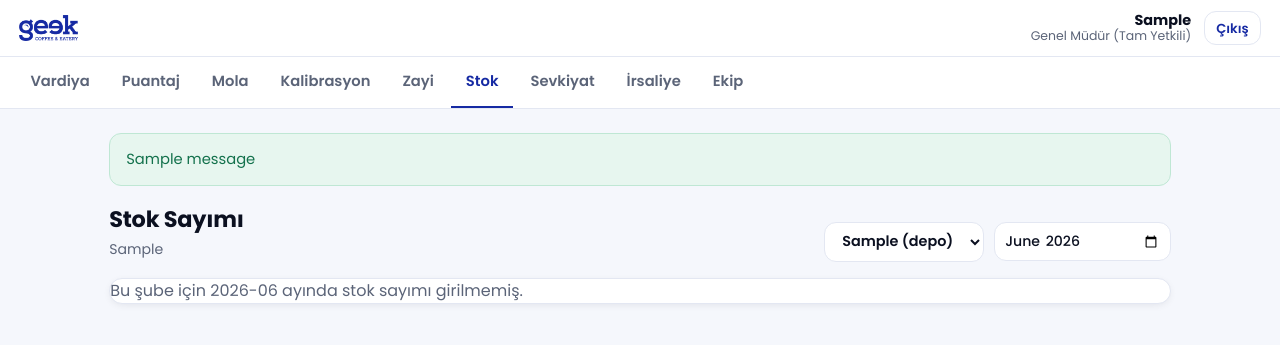
After one commit to mCglawyer/GEEK-SON-SURUM, a Django app: page /stok/ in a window 1280 px wide. The commit adds this page. Shown: the top 345 px of the page. Run offline with Django 5.2, Linux system fonts and the light colour scheme; a user stored in the database is signed in; tables that the repository leaves empty hold one stand-in row (values such as "Sample post"); one stand-in notice (Sample message) is shown.

Commit message:
stok sayimi altyapisi + sevkiyat belge kisiti

```diff
--- a/panel/templates/_nav.html
+++ b/panel/templates/_nav.html
@@ -21,12 +21,14 @@
   {% elif personel.rol == 'Satın Alma' or personel.rol == 'Sevkiyat' %}
     <a href="{% url 'sevkiyat' %}" class="{% if aktif == 'sevkiyat' %}aktif{% endif %}">Sevkiyat</a>
     <a href="{% url 'irsaliye' %}" class="{% if aktif == 'irsaliye' %}aktif{% endif %}">İrsaliye</a>
+    {% if personel.rol == 'Satın Alma' %}<a href="{% url 'stok' %}" class="{% if aktif == 'stok' %}aktif{% endif %}">Stok</a>{% endif %}
   {% else %}
     <a href="{% url 'ana_sayfa' %}" class="{% if aktif == 'home' %}aktif{% endif %}">Vardiya</a>
     <a href="{% url 'puantaj' %}" class="{% if aktif == 'puantaj' %}aktif{% endif %}">Puantaj</a>
     <a href="{% url 'mola' %}" class="{% if aktif == 'mola' %}aktif{% endif %}">Mola</a>
     <a href="{% url 'kalibrasyon' %}" class="{% if aktif == 'kalibrasyon' %}aktif{% endif %}">Kalibrasyon</a>
     <a href="{% url 'zayi' %}" class="{% if aktif == 'zayi' %}aktif{% endif %}">Zayi</a>
+    <a href="{% url 'stok' %}" class="{% if aktif == 'stok' %}aktif{% endif %}">Stok</a>
     <a href="{% url 'sevkiyat' %}" class="{% if aktif == 'sevkiyat' %}aktif{% endif %}">Sevkiyat</a>
     {% if personel.rol == 'Genel Müdür' or personel.rol == 'Müdür' or personel.rol == 'Operatör' or personel.rol == 'Yatırımcı' %}<a href="{% url 'irsaliye' %}" class="{% if aktif == 'irsaliye' %}aktif{% endif %}">İrsaliye</a><a href="{% url 'ekip' %}" class="{% if aktif == 'ekip' %}aktif{% endif %}">{% if personel.rol == 'Müdür' %}Şefler{% else %}Ekip{% endif %}</a>{% endif %}
   {% endif %}
--- a/panel/templates/base.html
+++ b/panel/templates/base.html
@@ -16,7 +16,7 @@
   <link rel="preconnect" href="https://fonts.googleapis.com">
   <link rel="preconnect" href="https://fonts.gstatic.com" crossorigin>
   <link href="https://fonts.googleapis.com/css2?family=Poppins:wght@400;500;600;700&display=swap" rel="stylesheet">
-  <link rel="stylesheet" href="{% static 'css/app.css' %}?v=14">
+  <link rel="stylesheet" href="{% static 'css/app.css' %}?v=15">
   {% block extra_head %}{% endblock %}
 </head>
 <body>
--- a/panel/templates/sevkiyat_kart.html
+++ b/panel/templates/sevkiyat_kart.html
@@ -81,7 +81,7 @@
       </li>
       {% endfor %}
     </ul>
-    {% if not is_sef %}{% if t.durum == 'Sevkiyatta' or t.durum == 'Onay Bekliyor' or t.durum == 'Onaylandı' %}
+    {% if belge_yetkili %}{% if t.durum == 'Sevkiyatta' or t.durum == 'Onay Bekliyor' or t.durum == 'Onaylandı' %}
     <div class="sv-belgeler">
       <a class="btn btn-ghost btn-mini" href="{% url 'sevkiyat_belge' t.id 'yukleme' %}" target="_blank" rel="noopener">Yükleme belgesi (PDF)</a>
       {% if t.durum == 'Onaylandı' %}
--- /dev/null
+++ b/panel/templates/stok.html
@@ -0,0 +1,72 @@
+{% extends 'base.html' %}
+{% load static %}
+{% block title %}Stok Sayımı · Geek Panel{% endblock %}
+{% block body %}
+{% include '_nav.html' %}
+<div class="container">
+  {% if messages %}{% for m in messages %}<div class="alert alert-success">{{ m }}</div>{% endfor %}{% endif %}
+
+  <div class="plan-head">
+    <div><h2>Stok Sayımı</h2><span class="plan-aralik">{% if sel_sube %}{{ sel_sube.ad }}{% else %}Şube tanımsız{% endif %}{% if sayim and is_viewer %} · son güncelleme {{ sayim.guncelleme|date:"d.m.Y H:i" }}{% endif %}</span></div>
+    <div class="yon-secimler">
+      {% if is_viewer %}
+      <select class="sube-sec" onchange="location.href='?sube_id='+this.value+'&stok_ay={{ selected_ay_str }}'">
+        {% for s in subeler %}<option value="{{ s.id }}"{% if sel_sube and s.id == sel_sube.id %} selected{% endif %}>{{ s.ad }}{% if s.depo_mu %} (depo){% endif %}</option>{% endfor %}
+      </select>
+      {% endif %}
+      <input type="month" class="ay-sec" value="{{ selected_ay_str }}" onchange="location.href='?{% if is_viewer %}sube_id={{ sel_sube.id }}&{% endif %}stok_ay='+this.value">
+    </div>
+  </div>
+
+  {% if not sel_sube %}
+  <div class="card"><p style="margin:0;color:var(--muted)">{% if is_sef %}Şubeniz tanımlı değil. Yöneticinize başvurun.{% else %}Görüntülenecek şube yok.{% endif %}</p></div>
+
+  {% elif is_sef %}
+    {% if not katalog_var %}
+    <div class="card"><p style="margin:0;color:var(--muted)">Stok sayım listesi henüz tanımlı değil. Yönetim, sayılacak ürün listesini (Excel) sisteme yükledikten sonra burada görünecek.</p></div>
+    {% else %}
+    <form method="post" class="stok-form">{% csrf_token %}
+      <input type="hidden" name="islem" value="stok_kaydet">
+      {% for g in gruplar %}
+      <div class="card stok-grup">
+        <h3>{{ g.kategori }}</h3>
+        <div class="stok-liste">
+          {% for it in g.urunler %}
+          <div class="stok-row">
+            <span class="stok-ad">{{ it.urun.ad }}</span>
+            <span class="stok-inp">
+              <input type="number" step="0.01" min="0" name="miktar_{{ it.urun.id }}" value="{{ it.miktar|default_if_none:'' }}" placeholder="0">
+              <em>{{ it.urun.birim }}</em>
+            </span>
+          </div>
+          {% endfor %}
+        </div>
+      </div>
+      {% endfor %}
+      <div class="stok-kaydet"><button class="btn btn-primary">Stok sayımını kaydet</button></div>
+    </form>
+    {% endif %}
+
+  {% else %}
+    {% if sayim and gruplar %}
+    {% for g in gruplar %}
+    <div class="card stok-grup">
+      <h3>{{ g.kategori }}</h3>
+      <div class="stok-liste">
+        {% for k in g.urunler %}
+        <div class="stok-row">
+          <span class="stok-ad">{{ k.urun_ad }}</span>
+          <span class="stok-deger"><b>{{ k.miktar|floatformat:"-2" }}</b> {{ k.birim }}</span>
+        </div>
+        {% endfor %}
+      </div>
+    </div>
+    {% endfor %}
+    <p class="stok-meta">Giren: {{ sayim.giren_ad|default:"—" }} · {{ sayim.guncelleme|date:"d.m.Y H:i" }}</p>
+    {% else %}
+    <div class="card"><p style="margin:0;color:var(--muted)">Bu şube için {{ selected_ay_str }} ayında stok sayımı girilmemiş.</p></div>
+    {% endif %}
+  {% endif %}
+
+</div>
+{% endblock %}
--- a/panel/urls.py
+++ b/panel/urls.py
@@ -17,6 +17,7 @@ urlpatterns = [
     path('sevkiyat/<int:talep_id>/excel/', views.sevkiyat_excel, name='sevkiyat_excel'),
     path('kalibrasyon/', views.kalibrasyon_sayfa, name='kalibrasyon'),
     path('irsaliye/', views.irsaliye_sayfa, name='irsaliye'),
+    path('stok/', views.stok_sayimi, name='stok'),
     path('kvkk/', views.kvkk, name='kvkk'),
     path('kullanim-kosullari/', views.kullanim_kosullari, name='kullanim_kosullari'),
     path('gizlilik/', views.gizlilik, name='gizlilik'),
--- a/panel/views.py
+++ b/panel/views.py
@@ -9,6 +9,7 @@ from openpyxl.styles import Font, Alignment, PatternFill, Border, Side
 from openpyxl.utils import get_column_letter
 
 from django.shortcuts import render, redirect
+from django.urls import reverse
 from django.contrib import messages
 from django.http import HttpResponse
 from django.utils import timezone
@@ -18,6 +19,7 @@ from django.contrib.auth import authenticate, login as auth_login, logout as aut
 from django.contrib.auth.models import User
 
 from .models import (Personel, KodKilit, Vardiya, Mola, Sube, Puantaj, Zayi, Birim, Kalibrasyon, Irsaliye,
+                     StokUrun, StokSayim, StokSayimKalem,
                      SevkiyatTalep, SevkiyatKalem, SevkiyatBirim, SevkiyatDurumu,
                      SevkiyatForm, Urun, SiparisHareket,
                      Rol, OnayDurumu, VardiyaTipi)
@@ -997,6 +999,84 @@ def irsaliye_sayfa(request):
         'goruntuleyebilir': goruntuleyebilir, 'kayitlar': kayitlar,
         'secili_tarih': ref.strftime('%Y-%m-%d'), 'en_eski_tarih': en_eski.strftime('%Y-%m-%d'),
         'bugun': today.strftime('%Y-%m-%d'),
+    })
+
+
+# =========================================================================
+# STOK SAYIMI ( /stok/ ) — şube şefi ay sonu stok girer; yönetim şube bazında görür
+# =========================================================================
+def stok_sayimi(request):
+    if not request.user.is_authenticated:
+        return redirect('ana_sayfa')
+    if _cikis_mi(request):
+        return _logout(request)
+    personel = _aktif_personel(request)
+    if personel is None:
+        return redirect('ana_sayfa')
+
+    is_sef = personel.rol == Rol.SEF
+    is_viewer = personel.rol in (Rol.MUDUR, Rol.GENEL_MUDUR, Rol.SATIN_ALMA, Rol.OPERATOR, Rol.YATIRIMCI)
+    if not (is_sef or is_viewer):
+        return redirect('ana_sayfa')
+
+    ay_str = request.GET.get('stok_ay') or timezone.localdate().strftime('%Y-%m')
+    ay_ilk, _ = _ay_araligi(ay_str)
+
+    if is_sef:
+        subeler = []
+        sel_sube = personel.sube
+    else:
+        subeler = _yon_subeler(personel)
+        sel_sube = _yonetici_sube(request, subeler)
+
+    if request.method == 'POST' and is_sef and sel_sube:
+        if request.POST.get('islem') == 'stok_kaydet':
+            sayim, _olusan = StokSayim.objects.get_or_create(sube=sel_sube, ay=ay_ilk)
+            sayim.giren = personel
+            sayim.giren_ad = personel.ad_soyad
+            sayim.save()
+            sayim.kalemler.all().delete()
+            for u in StokUrun.objects.filter(aktif=True):
+                raw = request.POST.get('miktar_%s' % u.id, '').strip().replace(',', '.')
+                if not raw:
+                    continue
+                try:
+                    miktar = Decimal(raw)
+                except Exception:
+                    continue
+                if miktar < 0:
+                    continue
+                StokSayimKalem.objects.create(sayim=sayim, urun=u, urun_ad=u.ad,
+                                              kategori=u.kategori, birim=u.birim, miktar=miktar)
+            messages.success(request, f"{ay_ilk:%m.%Y} stok sayımı kaydedildi.")
+        return redirect(f"{reverse('stok')}?stok_ay={ay_str}")
+
+    sayim = StokSayim.objects.filter(sube=sel_sube, ay=ay_ilk).first() if sel_sube else None
+    girilen = {}
+    if sayim:
+        for k in sayim.kalemler.all():
+            girilen[k.urun_id] = k
+
+    # Kategori bazlı gruplu liste (katalog henüz boşsa boş gelir)
+    gruplar = []
+    if is_sef:
+        kat_map = {}
+        for u in StokUrun.objects.filter(aktif=True).order_by('kategori', 'sira', 'ad'):
+            g = girilen.get(u.id)
+            kat_map.setdefault(u.kategori or 'Diğer', []).append({
+                'urun': u, 'miktar': (g.miktar if g else None)})
+        gruplar = [{'kategori': k, 'urunler': v} for k, v in kat_map.items()]
+    elif sayim:
+        kat_map = {}
+        for k in sayim.kalemler.all().order_by('kategori', 'urun_ad'):
+            kat_map.setdefault(k.kategori or 'Diğer', []).append(k)
+        gruplar = [{'kategori': k, 'urunler': v} for k, v in kat_map.items()]
+
+    return render(request, 'stok.html', {
+        'personel': personel, 'aktif': 'stok', 'is_sef': is_sef, 'is_viewer': is_viewer,
+        'subeler': subeler, 'sel_sube': sel_sube, 'gruplar': gruplar, 'sayim': sayim,
+        'selected_ay_str': ay_str,
+        'katalog_var': StokUrun.objects.filter(aktif=True).exists(),
     })
 
 
@@ -1258,6 +1338,7 @@ def sevkiyat_sayfa(request):
     ctx = {
         'personel': personel, 'aktif': 'sevkiyat',
         'is_sef': is_sef, 'is_satinalma': is_satinalma, 'is_sevkiyat': is_sevkiyat, 'is_yon': is_yon,
+        'belge_yetkili': (not is_sef) and rol != Rol.MUDUR,
     }
 
     ctx['cikis_yetkili'] = cikis_yetkili
@@ -1354,6 +1435,8 @@ def sevkiyat_belge(request, talep_id, tip):
     personel = _aktif_personel(request)
     if personel is None:
         return redirect('ana_sayfa')
+    if personel.rol in (Rol.SEF, Rol.MUDUR):
+        return redirect('sevkiyat')
     if tip not in ('yukleme', 'fis'):
         return redirect('sevkiyat')
     talep = (SevkiyatTalep.objects.filter(id=talep_id)
@@ -1384,6 +1467,8 @@ def sevkiyat_excel(request, talep_id):
     personel = _aktif_personel(request)
     if personel is None:
         return redirect('ana_sayfa')
+    if personel.rol in (Rol.SEF, Rol.MUDUR):
+        return redirect('sevkiyat')
     talep = (SevkiyatTalep.objects.filter(id=talep_id, durum=SevkiyatDurumu.ONAYLANDI)
              .select_related('sube').prefetch_related('kalemler').first())
     if talep is None:
--- a/static/css/app.css
+++ b/static/css/app.css
@@ -483,3 +483,17 @@ a { color:var(--brand); text-decoration:none; }
 .bm-chk { display:inline-flex; align-items:center; gap:.35rem; font-size:.9rem; background:var(--brand-050);
   border:1px solid var(--brand-100); border-radius:999px; padding:.3rem .7rem; cursor:pointer; }
 .bm-chk input { accent-color:var(--brand); }
+
+/* Stok Sayımı */
+.stok-grup h3 { margin:0 0 .7rem; }
+.stok-liste { display:flex; flex-direction:column; gap:.5rem; }
+.stok-row { display:flex; align-items:center; justify-content:space-between; gap:1rem;
+  padding:.4rem 0; border-bottom:1px solid var(--line); }
+.stok-row:last-child { border-bottom:none; }
+.stok-ad { font-size:.95rem; color:var(--ink); }
+.stok-inp { display:inline-flex; align-items:center; gap:.45rem; }
+.stok-inp input { width:110px; padding:.45rem .55rem; border:1px solid var(--line); border-radius:10px; font:inherit; text-align:right; }
+.stok-inp em { color:var(--muted); font-style:normal; font-size:.85rem; min-width:42px; }
+.stok-deger { color:var(--ink); } .stok-deger b { color:var(--brand); }
+.stok-kaydet { position:sticky; bottom:0; padding:.8rem 0; background:linear-gradient(0deg,var(--bg,#fff) 70%,transparent); }
+.stok-meta { color:var(--muted); font-size:.82rem; margin:.4rem 0 0; }
```
Also changed, not shown: panel/admin.py (+23 -1 lines), panel/models.py (+54 -0 lines), panel/migrations/0010_stokurun_stoksayim_stoksayimkalem.py (added).
